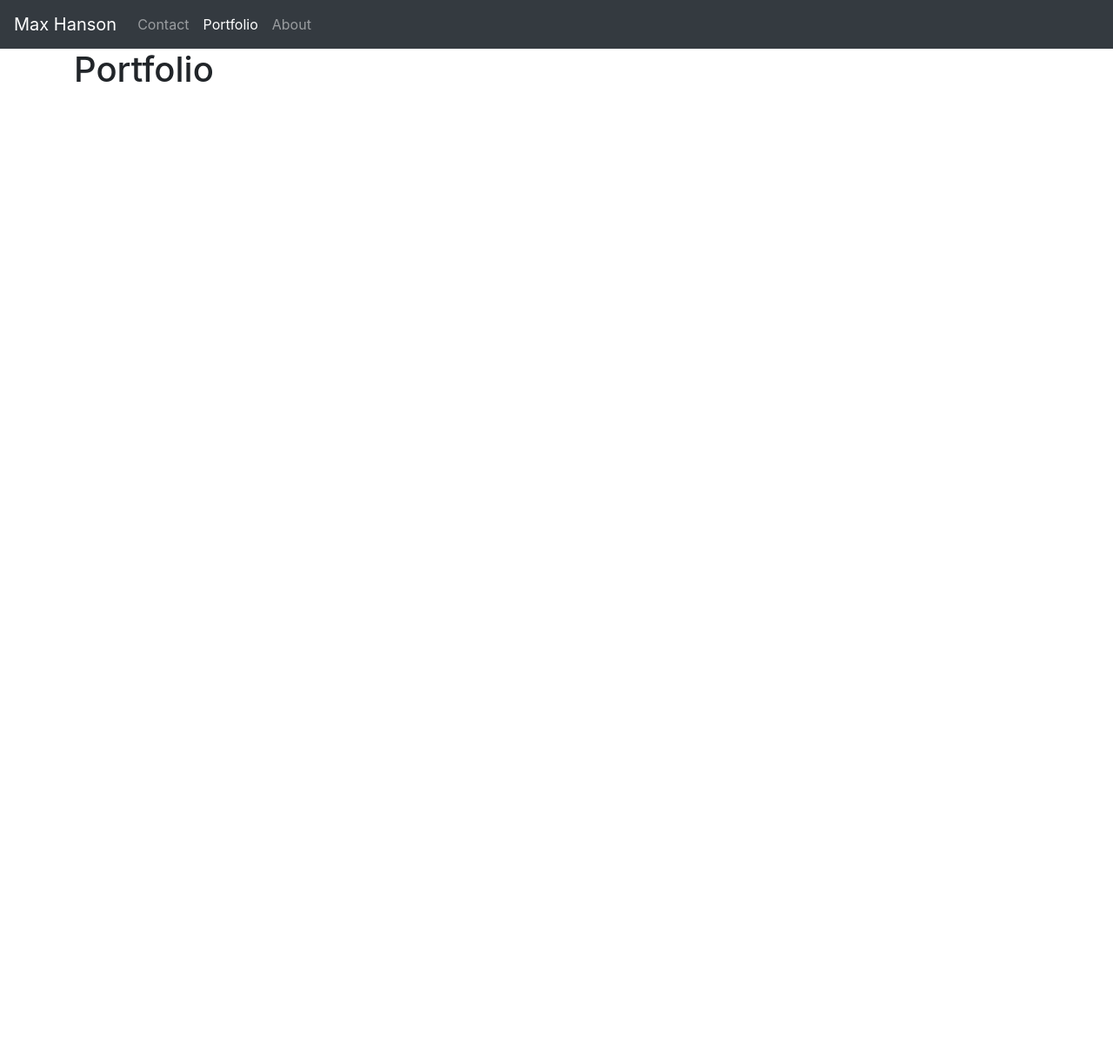
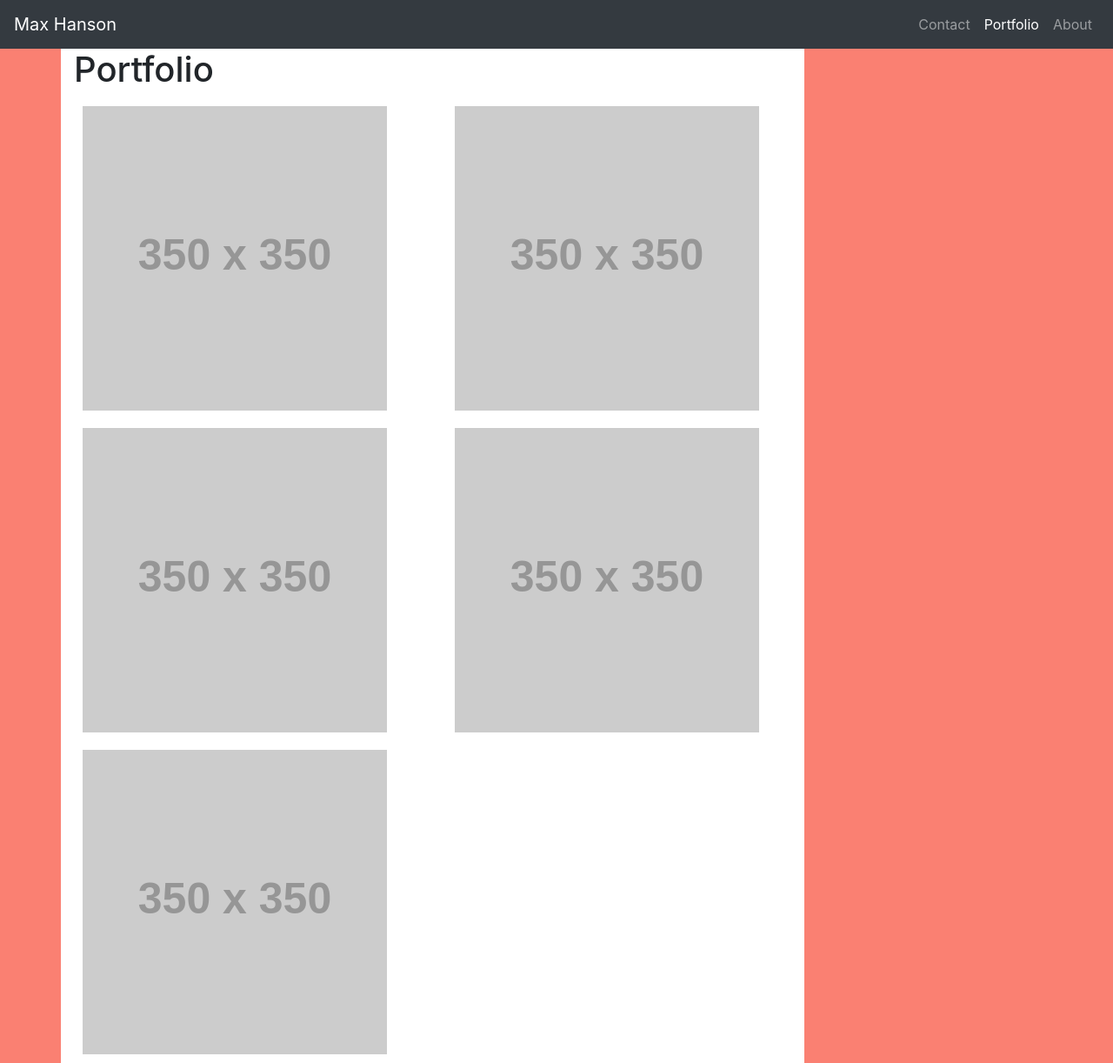
Before and after one commit to MaxHanson07/Responsive-Portfolio, a plain HTML site: page portfolio.html in a window 1280 px wide. Shown: the whole page at 87% size. Before the commit the page ends 800 px from the top, so only its background shows below. Drawn offline with nearby package versions, Linux system fonts and the light colour scheme; placeholder pictures from the web are drawn by us.

Commit message:
Applied css to portfolio page

```diff
--- a/portfolio.html
+++ b/portfolio.html
@@ -8,13 +8,14 @@
 
     <!-- Bootstrap CSS -->
     <link rel="stylesheet" href="https://maxcdn.bootstrapcdn.com/bootstrap/4.0.0/css/bootstrap.min.css">
+    <link rel="stylesheet" href="style.css">
 
 </head>
 
 <body>
     <!-- Bootstrap code for navbar -->
     <!-- Need to link to contact, portfolio, etc -->
-    <nav class="navbar navbar-expand-lg navbar-dark bg-dark">
+    <nav id="main-nav" class="navbar navbar-expand-lg navbar-dark bg-dark">
         <a class="navbar-brand" href="#">Max Hanson</a>
         <button class="navbar-toggler" type="button" data-toggle="collapse" data-target="#navbarNav"
             aria-controls="navbarNav" aria-expanded="false" aria-label="Toggle navigation">
@@ -23,13 +24,13 @@
         <div class="collapse navbar-collapse" id="navbarNav">
             <ul class="navbar-nav">
                 <li class="nav-item">
-                    <a class="nav-link" href="#">Contact</a>
+                    <a class="nav-link" href="contact.html">Contact</a>
                 </li>
                 <li class="nav-item active">
-                    <a class="nav-link" href="#">Portfolio<span class="sr-only">(current)</span></a>
+                    <a class="nav-link" href="portfolio.html">Portfolio<span class="sr-only">(current)</span></a>
                 </li>
                 <li class="nav-item">
-                    <a class="nav-link" href="#">About</a>
+                    <a class="nav-link" href="index.html">About</a>
                 </li>
             </ul>
         </div>
@@ -37,12 +38,29 @@
 
     <div class="container">
         <div class="row">
-            <div class="col-md-12">
+            <div class="col-md-9 square">
                 <div class="page-header">
                     <h1>Portfolio</h1>
                 </div>
 
-                <!-- Where do I put pictures? -->
+                <div class="row">
+                    <div class="col-md- col-lg-6">
+                        <img class="portfolio-pics" src="http://placehold.it/350x350" alt="Placeholder" >
+                    </div>
+                    <div class="col-md- col-lg-6">
+                        <img class="portfolio-pics" src="http://placehold.it/350x350" alt="Placeholder" >
+                    </div>
+                    <div class="col-md- col-lg-6">
+                        <img class="portfolio-pics" src="http://placehold.it/350x350" alt="Placeholder" >
+                    </div>
+                    <div class="col-md- col-lg-6">
+                        <img class="portfolio-pics" src="http://placehold.it/350x350" alt="Placeholder" >
+                    </div>
+                    <div class="col-md- col-lg-6">
+                        <img class="portfolio-pics" src="http://placehold.it/350x350" alt="Placeholder" >
+                    </div>
+                </div>
+
             </div>
         </div>
     </div>
--- a/style.css
+++ b/style.css
@@ -21,6 +21,11 @@ body {
     flex-grow: unset;
 }
 
+.portfolio-pics {
+    float: left;
+    padding: 10px;
+}
+
 
 
 /* #text1 {
```
Also changed, not shown: contact.html (+5 -4 lines), index.html (+3 -1 lines).
